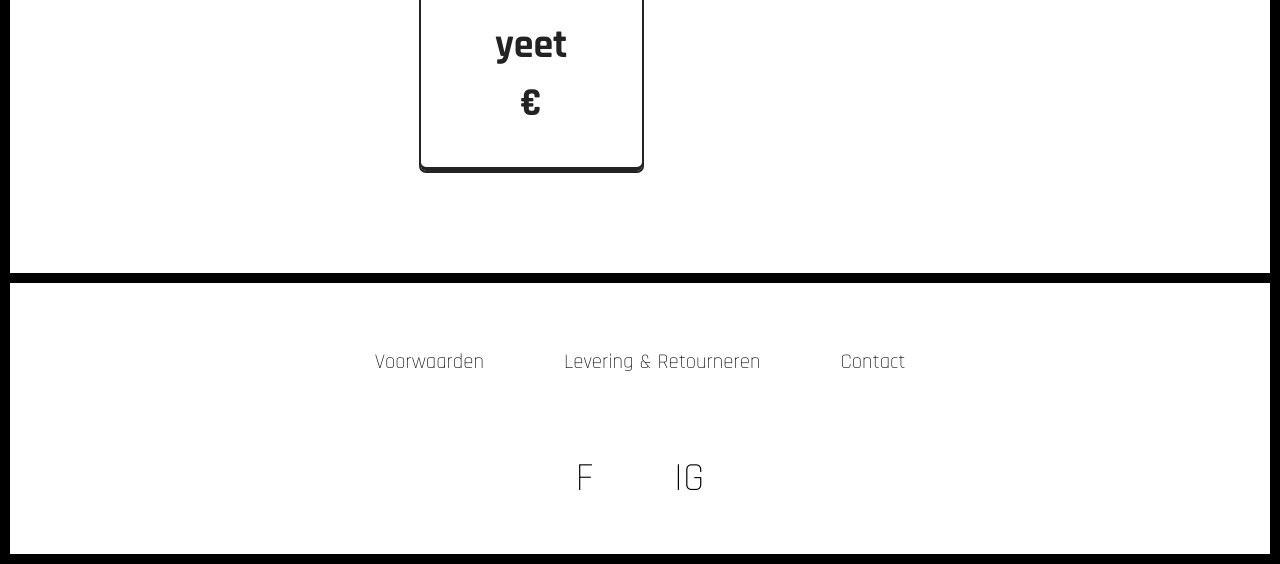
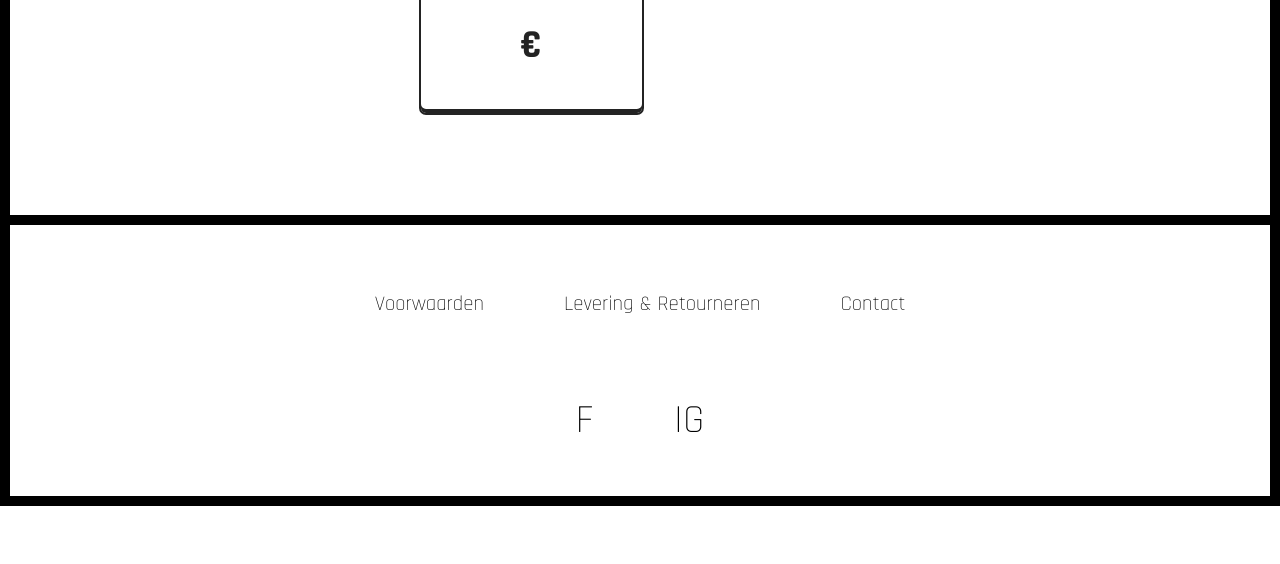
Before and after one commit to Nick-vr/onbegrensd, a Gatsby site: page / in a window 1280 px wide. Shown: the part 1039-1603 px from the top of the page. After the commit the page ends 1545 px from the top, so only its background shows below. Built offline with nearby package versions, Linux system fonts and the light colour scheme; Gatsby itself is replaced by a stand-in of ours.

Commit message:
Removed P

```diff
--- a/src/components/shopCard.js
+++ b/src/components/shopCard.js
@@ -50,7 +50,6 @@ const ShopCard = props => (
       data-item-description={props.itemDesc}
     >
       <img src={props.itemImage} alt="poop" />
-      <p>yeet</p>
       <p>€ {props.itemPrice}</p>
     </ShopItem>
   </>
```
